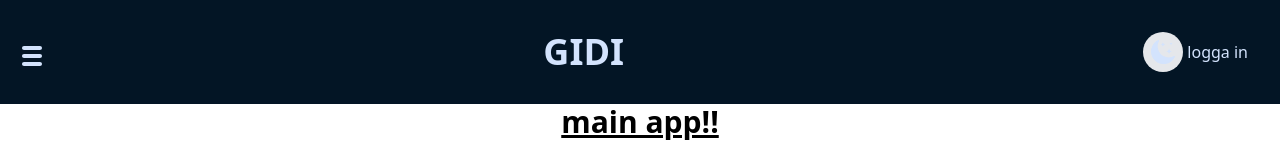
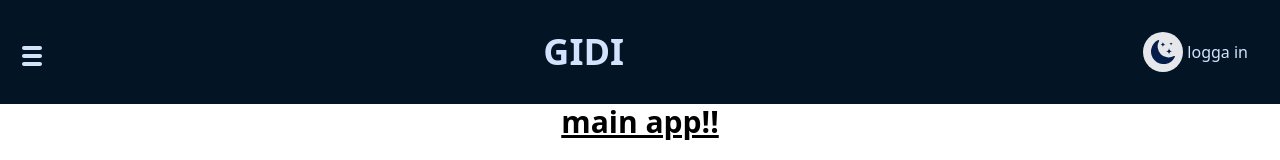
Before and after one commit to Taggen14/GIDI-client, a React (Vite) app: page / in a window 1280 px wide. Shown: the top 160 px of the page. Built offline with nearby package versions, Linux system fonts and the light colour scheme.

Commit message:
changed name on component and fixed css

```diff
--- a/src/components/header/Header.tsx
+++ b/src/components/header/Header.tsx
@@ -1,12 +1,12 @@
 import { useRef, useEffect, useState } from "react"
 import { BrightnessDeviceSettingIcon, DarkmodeIcon, LightmodeIcon, MenuIcon } from "../../assets/icons/icons"
-import { DarkLightMode } from "./DarkLightMode"
+import { ThemeDropdown } from "./ThemeDropdown"
 import { Theme } from "../../types/types"
 
 export const Header = () => {
     const [theme, setTheme] = useState<Theme>('dark')
     const [show, setShow] = useState(false)
-    const [isLoggedIn, setIsLoggedIn] = useState(false)
+    const [isLoggedIn/* , setIsLoggedIn */] = useState(false)
 
     const themeMenuRef = useRef<HTMLDivElement>(null)
 
@@ -38,13 +38,13 @@ export const Header = () => {
                 GIDI
             </h1>
             <div className="flex items-center p-4 gap-1">
-                <div ref={themeMenuRef} className="relative">
+                <div ref={themeMenuRef} className="relative dark:text-lightmode-prim-text">
                     <button className="p-2 w-10 h-10 bg-gray-200 rounded-full" onClick={() => setShow(!show)}>
                         {theme === 'dark' ? (<DarkmodeIcon />)
                             : theme === 'light' ? (<LightmodeIcon />)
                                 : <BrightnessDeviceSettingIcon />}
                     </button>
-                    {show && <DarkLightMode show={show} setShow={setShow} setTheme={setTheme} themeMenuRef={themeMenuRef} />}
+                    {show && <ThemeDropdown show={show} setShow={setShow} setTheme={setTheme} themeMenuRef={themeMenuRef} />}
                 </div>
                 <div className=''>logga {isLoggedIn ? 'ut' : 'in'}</div>
             </div>
--- a/src/components/header/DarkLightMode.tsx
+++ b/src/components/header/ThemeDropdown.tsx
@@ -2,14 +2,14 @@ import { RefObject, useEffect } from "react"
 import { BrightnessDeviceSettingIcon, DarkmodeIcon, LightmodeIcon } from "../../assets/icons/icons"
 import { Theme } from "../../types/types"
 
-interface DarkLightModeProps {
+interface ThemeDropdownProps {
     setTheme: (value: Theme) => void
     show: boolean,
     setShow: (value: boolean) => void,
     themeMenuRef: RefObject<HTMLDivElement>
 }
 
-export const DarkLightMode = ({ setTheme, show, setShow, themeMenuRef }: DarkLightModeProps) => {
+export const ThemeDropdown = ({ setTheme, show, setShow, themeMenuRef }: ThemeDropdownProps) => {
     const themes: Theme[] = ['dark', 'light', 'system']
 
     // closes theme dropdown
```
